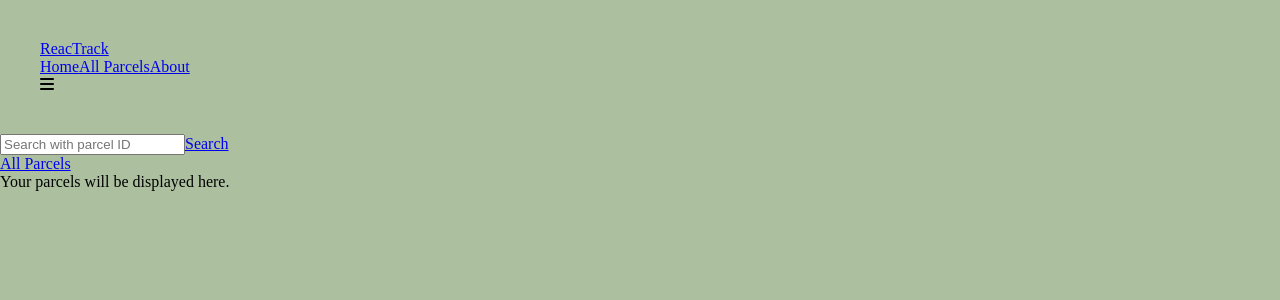
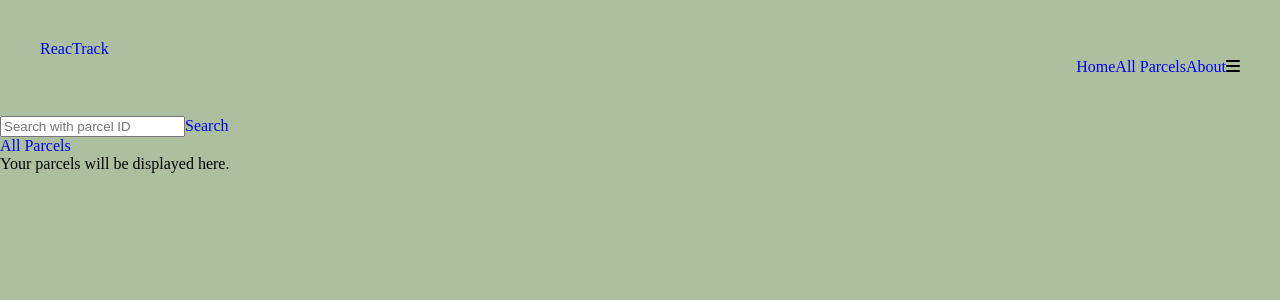
Before and after one commit to blacknstones/ReacTrack, a React (Create React App) app: page / in a window 1280 px wide. Shown: the top 300 px of the page. Built offline with nearby package versions, Linux system fonts and the light colour scheme.

Commit message:
Basic styling for Navbar

```diff
--- a/src/css/style.css
+++ b/src/css/style.css
@@ -5,3 +5,13 @@
 body {
     background-color:  #ACC0A0;
 }
+
+.link {
+    text-decoration: none;
+}
+
+.navbar {
+    display: flex;
+    justify-content: flex-end;
+
+}
```
